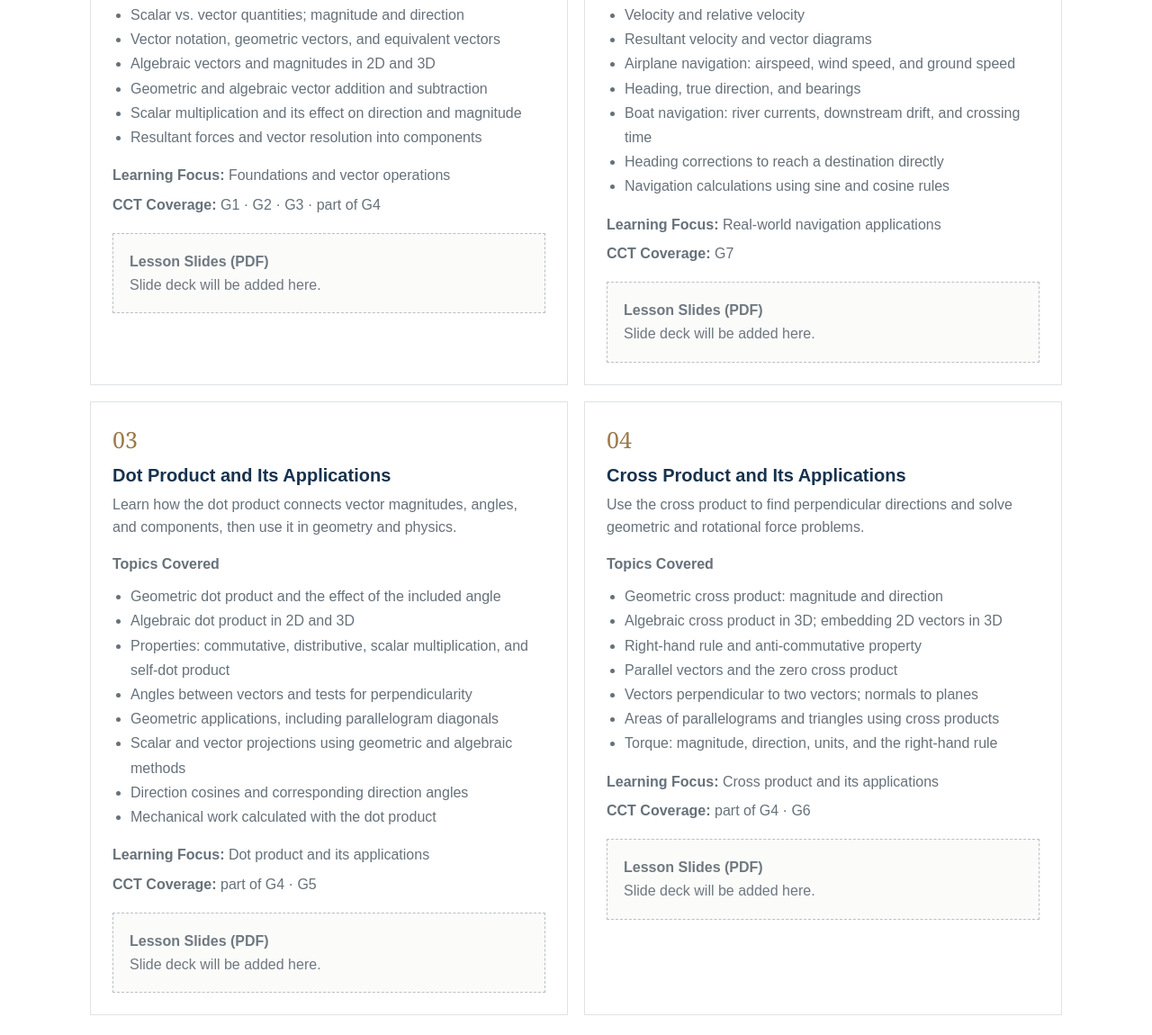
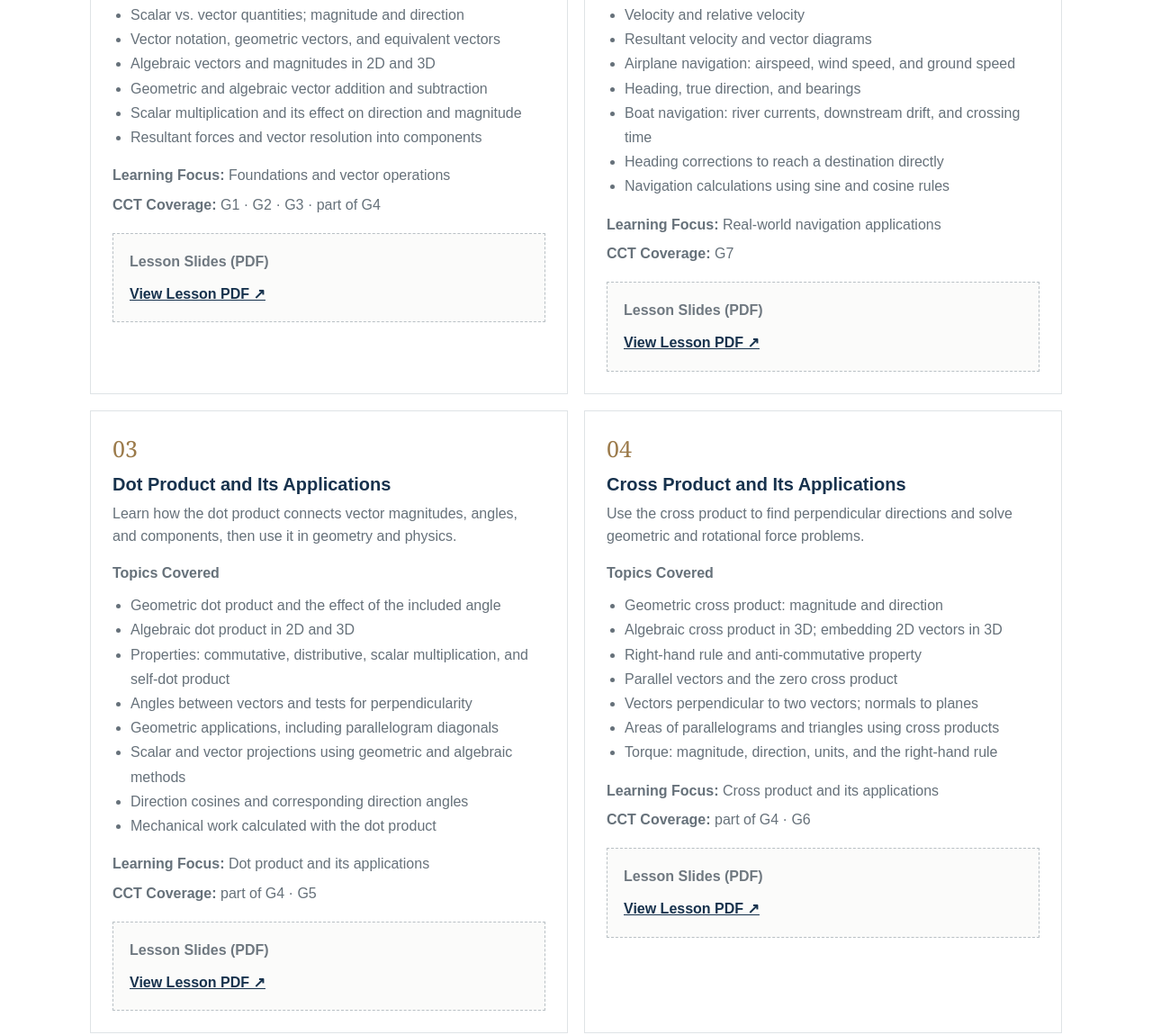
Before and after one commit to lyle18520499618-sudo/mcv4u-vectors, a plain HTML site: page lessons.html in a window 1280 px wide. Shown: the part 811-1961 px from the top of the page at 90% size. Drawn offline with Linux system fonts and the light colour scheme.

Commit message:
Add four lesson PDFs and remove empty review notes

```diff
--- a/lessons.html
+++ b/lessons.html
@@ -318,7 +318,7 @@ footer{
       </ul>
       <p><strong>Learning Focus:</strong> Foundations and vector operations</p>
       <p style="margin-top:7px"><strong>CCT Coverage:</strong> G1 · G2 · G3 · part of G4</p>
-      <div class="placeholder" style="margin-top:18px;padding:18px"><strong>Lesson Slides (PDF)</strong><br>Slide deck will be added here.</div>
+      <div class="placeholder" style="margin-top:18px;padding:18px"><strong>Lesson Slides (PDF)</strong><br><a href="pdfs/MCV4U_Lesson_1_Vector_Fundamentals_and_Operations.pdf" target="_blank" rel="noopener noreferrer" style="display:inline-block;margin-top:10px;color:var(--navy);text-decoration:underline;font-weight:600">View Lesson PDF ↗</a></div>
     </div>
     <div class="card">
       <div class="num">02</div>
@@ -336,7 +336,7 @@ footer{
       </ul>
       <p><strong>Learning Focus:</strong> Real-world navigation applications</p>
       <p style="margin-top:7px"><strong>CCT Coverage:</strong> G7</p>
-      <div class="placeholder" style="margin-top:18px;padding:18px"><strong>Lesson Slides (PDF)</strong><br>Slide deck will be added here.</div>
+      <div class="placeholder" style="margin-top:18px;padding:18px"><strong>Lesson Slides (PDF)</strong><br><a href="pdfs/MCV4U_Lesson_2_Vector_Applications_Navigation.pdf" target="_blank" rel="noopener noreferrer" style="display:inline-block;margin-top:10px;color:var(--navy);text-decoration:underline;font-weight:600">View Lesson PDF ↗</a></div>
     </div>
     <div class="card">
       <div class="num">03</div>
@@ -355,7 +355,7 @@ footer{
       </ul>
       <p><strong>Learning Focus:</strong> Dot product and its applications</p>
       <p style="margin-top:7px"><strong>CCT Coverage:</strong> part of G4 · G5</p>
-      <div class="placeholder" style="margin-top:18px;padding:18px"><strong>Lesson Slides (PDF)</strong><br>Slide deck will be added here.</div>
+      <div class="placeholder" style="margin-top:18px;padding:18px"><strong>Lesson Slides (PDF)</strong><br><a href="pdfs/MCV4U_Lesson_3_Dot_Product_and_Its_Applications.pdf" target="_blank" rel="noopener noreferrer" style="display:inline-block;margin-top:10px;color:var(--navy);text-decoration:underline;font-weight:600">View Lesson PDF ↗</a></div>
     </div>
     <div class="card">
       <div class="num">04</div>
@@ -373,7 +373,7 @@ footer{
       </ul>
       <p><strong>Learning Focus:</strong> Cross product and its applications</p>
       <p style="margin-top:7px"><strong>CCT Coverage:</strong> part of G4 · G6</p>
-      <div class="placeholder" style="margin-top:18px;padding:18px"><strong>Lesson Slides (PDF)</strong><br>Slide deck will be added here.</div>
+      <div class="placeholder" style="margin-top:18px;padding:18px"><strong>Lesson Slides (PDF)</strong><br><a href="pdfs/MCV4U_Lesson_4_Cross_Product_and_Its_Applications.pdf" target="_blank" rel="noopener noreferrer" style="display:inline-block;margin-top:10px;color:var(--navy);text-decoration:underline;font-weight:600">View Lesson PDF ↗</a></div>
     </div>
   </div>
   <div style="height:38px"></div>
```
Also changed, not shown: solutions.html (+0 -1 lines), 4 other files.
